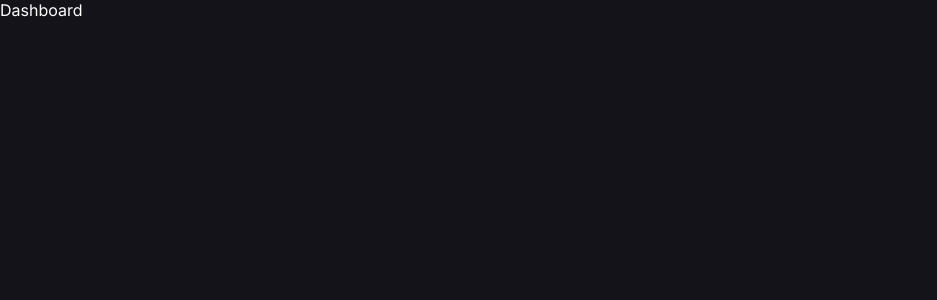
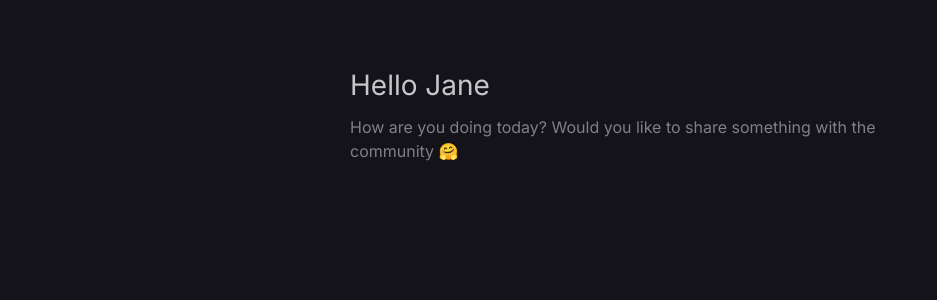
Before and after one commit to mehulsachdeva/atlys-ui, a React (Create React App) app: page /dashboard in a window 1280 px wide. Shown: the top 300 px of the page, without its empty margins (0-937 px from the left). Built offline with nearby package versions, Linux system fonts and the light colour scheme.

Commit message:
Add basic dashboard page

```diff
--- /dev/null
+++ b/src/components/containers/Dashboard/index.module.css
@@ -0,0 +1,27 @@
+.container {
+  display: flex;
+  align-items: center;
+  flex-direction: column;
+  width: 700px;
+  padding: 69px 20px 20px;
+  margin: 0 auto;
+}
+
+.header {
+  max-width: 580px;
+}
+
+.title {
+  font-size: 28px;
+  font-weight: 500;
+  line-height: 33.89px;
+  color: #C5C7CA;
+}
+
+.subTitle {
+  font-size: 16px;
+  font-weight: 400;
+  line-height: 24px;
+  margin-top: 12px;
+  color: #7F8084;
+}
--- a/src/components/containers/Dashboard/index.tsx
+++ b/src/components/containers/Dashboard/index.tsx
@@ -1,7 +1,17 @@
 import React from "react"
+import styles from "./index.module.css"
 
 const Dashboard = () => {
-	return <div>Dashboard</div>
+	return (
+		<div className={styles.container}>
+			<div className={styles.header}>
+				<div className={styles.title}>Hello Jane</div>
+				<div className={styles.subTitle}>
+					How are you doing today? Would you like to share something with the community 🤗
+				</div>
+			</div>
+		</div>
+	)
 }
 
 export default Dashboard
```
